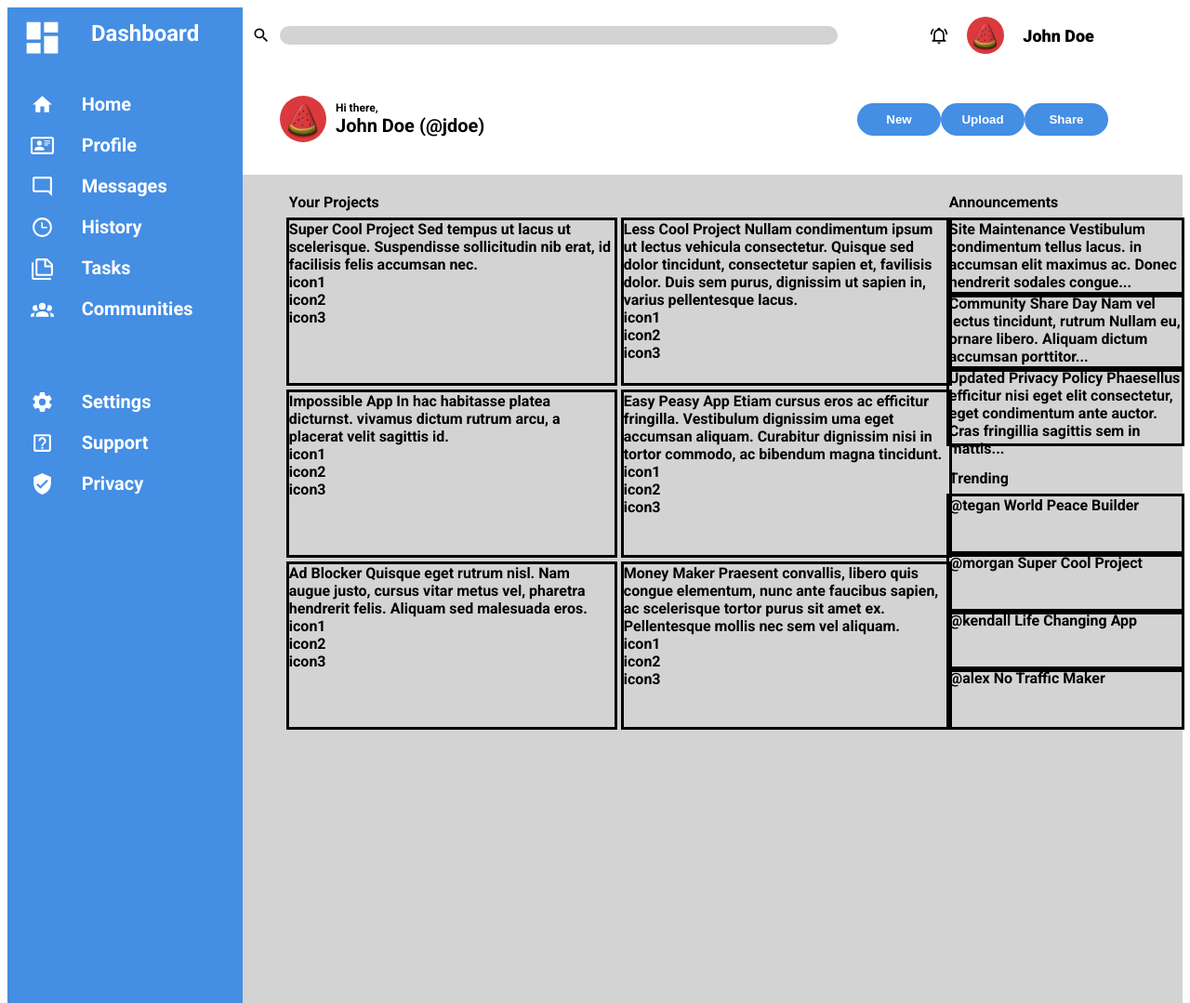
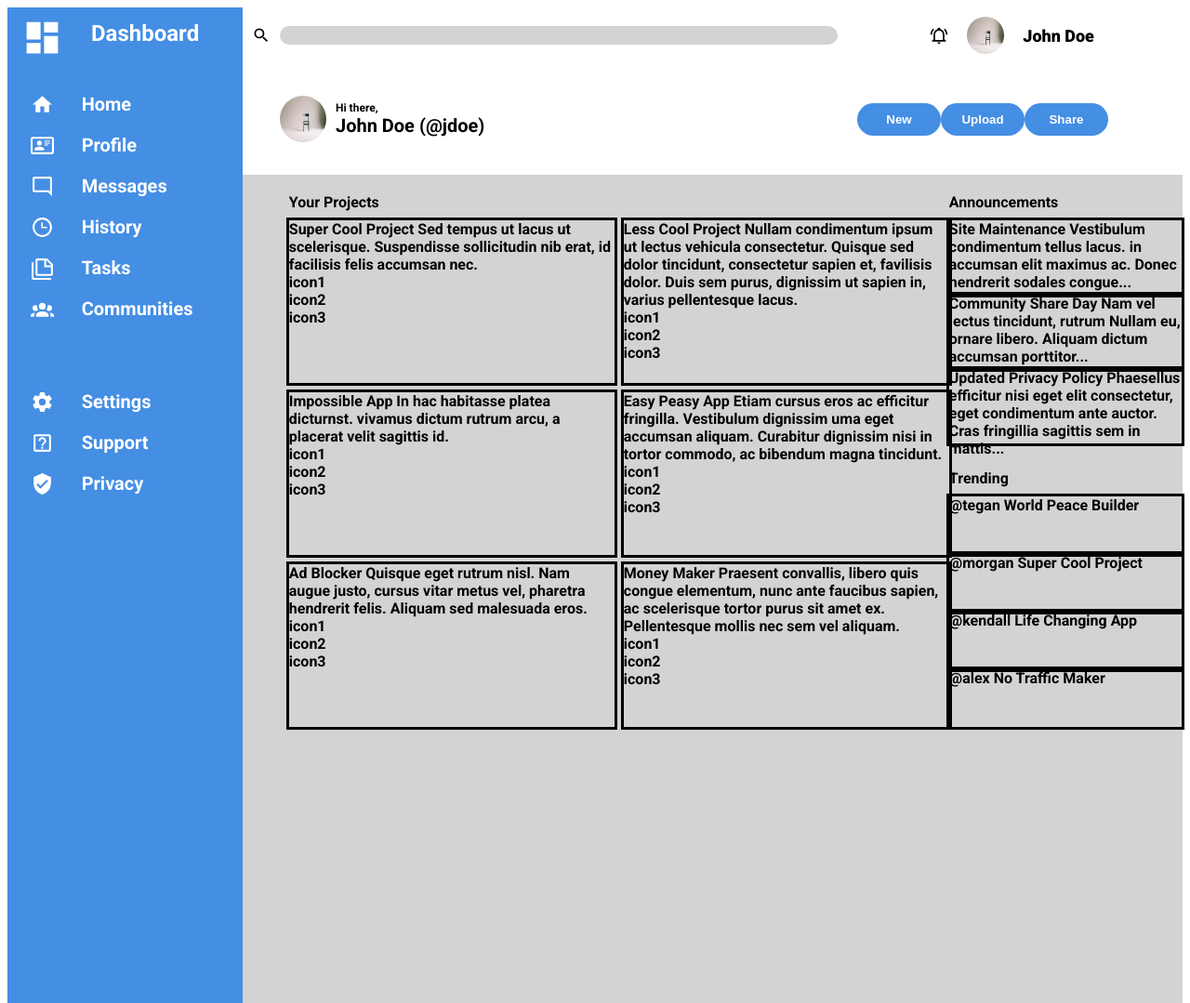
Before and after one commit to tetron225/dashboard, a plain HTML site: page index.html in a window 1280 px wide. Shown: the whole page at 93% size. Drawn offline with Linux system fonts and the light colour scheme.

Commit message:
added different avatar image

```diff
--- a/index.html
+++ b/index.html
@@ -70,13 +70,13 @@
                     </div>
                     <div id="threeicon">
                         <img src="imagefiles/bell-ring-outline.svg">
-                        <img src="imagefiles/watermelon.png" id="avatarpic">
+                        <img src="imagefiles/chair.jpg" id="avatarpic">
                         <div id="profilenametop">John Doe</div>
                     </div>
                 </div>
                     <div id="icontextcontainer">
                         <div id="bottompart">
-                            <img src="imagefiles/watermelon.png" id="profileicon">
+                            <img src="imagefiles/chair.jpg" id="profileicon">
                             <div id="textgroup">
                                 <div id="comment">Hi there,</div>
                                 <div id="username">John Doe (@jdoe)</div>
```
Also changed, not shown: imagefiles/chair.jpg (added), 1 other file.
